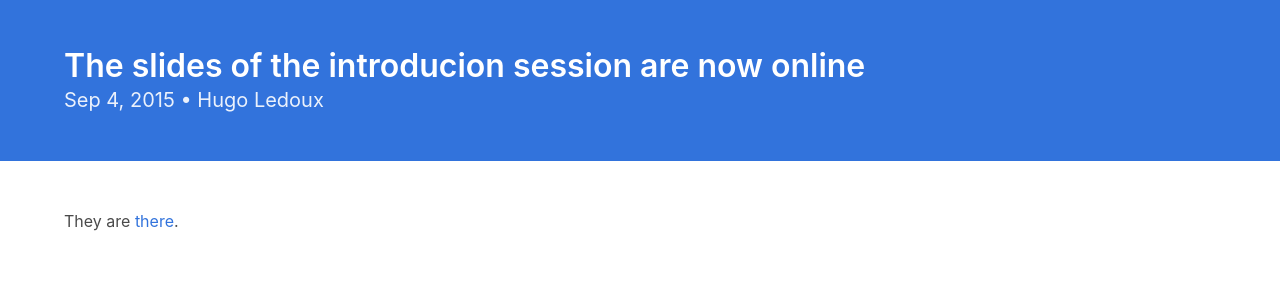
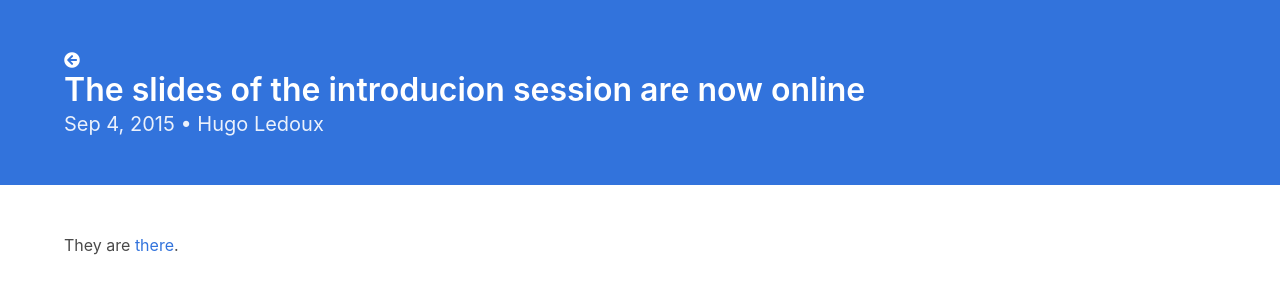
Before and after one commit to tudelft3d/geo2020, a Jekyll site: the page built from _posts/2015-09-07-intro-slides-uploaded.md, in a window 1280 px wide. Shown: the top 300 px of the page. Built offline with Jekyll 4.4.1, drawn with Linux system fonts in a browser that asks for light colours; nearby versions of some CDN libraries.

Commit message:
news have an "up" button too

```diff
--- a/_layouts/post.html
+++ b/_layouts/post.html
@@ -5,6 +5,7 @@ layout: default
 <section class="hero is-link">
   <div class="hero-body">
     <div class="container">
+      <a href="{{ '/news' | prepend: site.baseurl}}"><i class="fas fa-arrow-circle-left"></i></a>
       <h2 class="title">{{page.title}}</h2>
       <h3 class="subtitle">{{ page.date | date: "%b %-d, %Y" }} {% if page.author %} • {{ page.author }}{% endif %}{% if page.meta %} • {{ page.meta }}{% endif %}</h3>
     </div>
```
